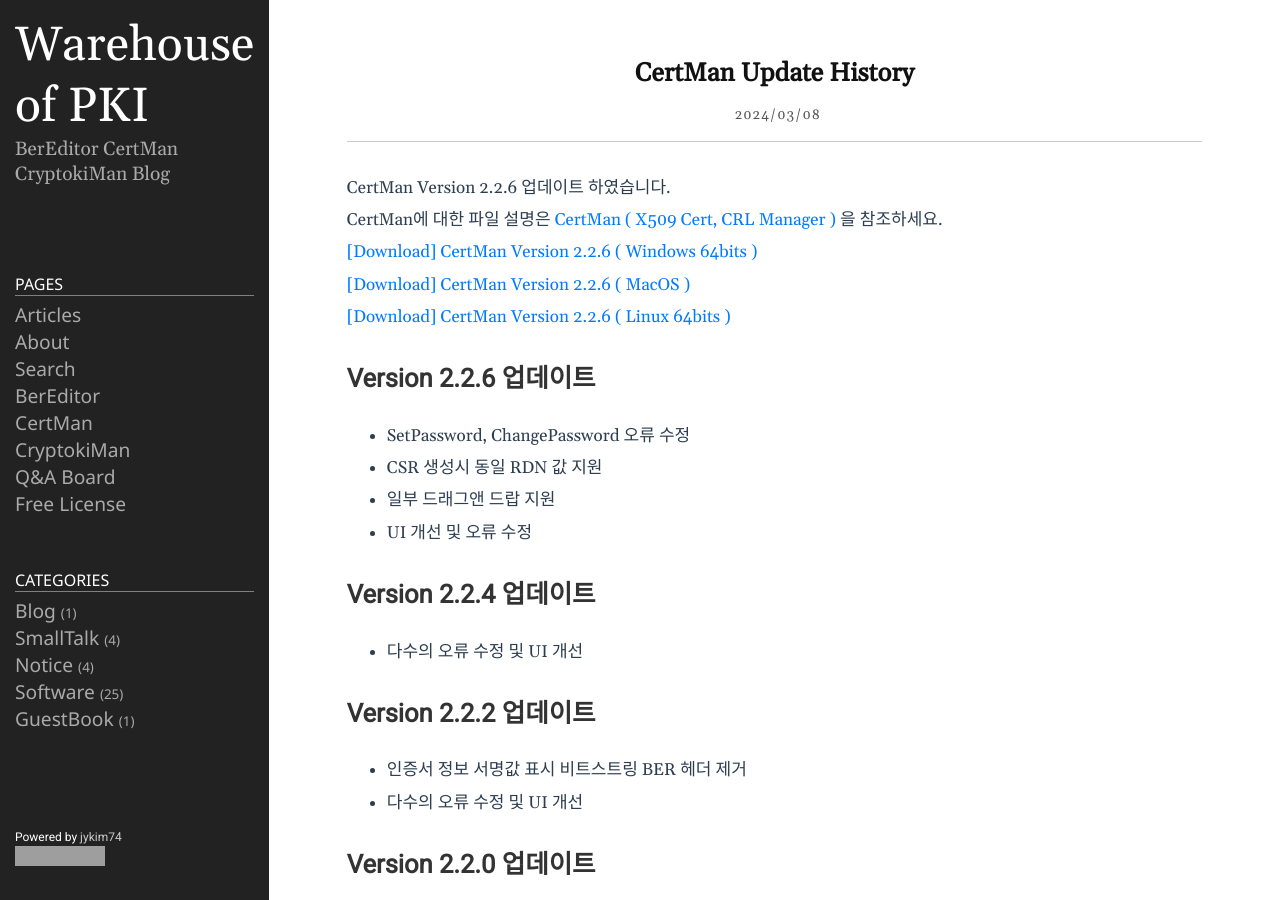
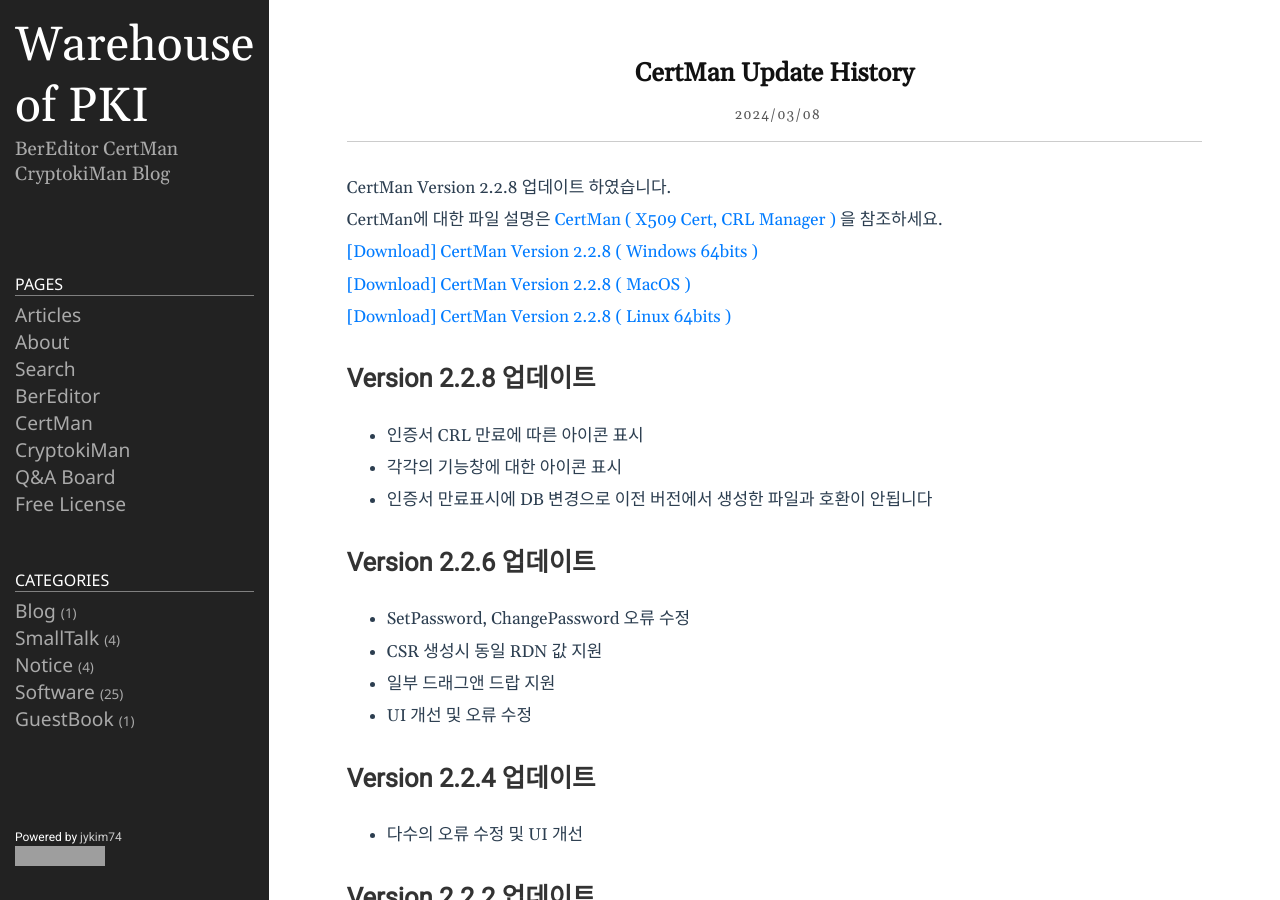
Before and after one commit to jykim74/jykim74.github.io, a Jekyll site: the page built from _posts/2024-03-08-CertManUpdate.md, in a window 1280 px wide and 900 px high. Built offline with Jekyll 4.4.1, drawn with Linux system fonts in a browser that asks for light colours; nearby versions of some CDN libraries; comment, search, counter and statistics services are not loaded; grey boxes are pictures that could not be loaded.

Commit message:
All version up 적용

```diff
--- a/_posts/2023-04-13-BerEditor.markdown
+++ b/_posts/2023-04-13-BerEditor.markdown
@@ -16,11 +16,11 @@
 
 This is a program I made personally, so if you have any questions or bugs, use [Google Groups]( https://groups.google.com/g/bereditor, "Google Groups" )
 
-[[Download] BerEditor Version 2.7.0 (Win64)]( https://jykim74.github.io/msi/BerEditor-enV270.msi "BerEditor" )
+[[Download] BerEditor Version 2.7.2 (Win64)]( https://jykim74.github.io/msi/BerEditor-enV272.msi "BerEditor" )
 
-[[Download] BerEditor Version 2.7.0 (MacOS)]( https://jykim74.github.io/dmg/BerEditorV270.dmg "BerEditor" )
+[[Download] BerEditor Version 2.7.2 (MacOS)]( https://jykim74.github.io/dmg/BerEditorV272.dmg "BerEditor" )
 
-[[Download] BerEditor Version 2.7.0 (Linux64)]( https://jykim74.github.io/zip/BerEditorV270.zip "BerEditor" )
+[[Download] BerEditor Version 2.7.2 (Linux64)]( https://jykim74.github.io/zip/BerEditorV272.zip "BerEditor" )
 
 If you would like to receive a license, simply write a request in [Free License Request](https::/jykim7.mycafe24.com/user_reg.php) and you can receive a trial (30-day) license.
 Of course, you can apply for a license multiple times.
--- a/_posts/2023-04-13-CertMan.markdown
+++ b/_posts/2023-04-13-CertMan.markdown
@@ -10,11 +10,11 @@
 The file can be downloaded from this page link (size is about 30M)
 This is a program I made personally, so if you have any questions or bugs, please Use [Google Groups]( https://groups.google.com/g/certman, "Google Groups" )
 
-[[Download] CertMan Version 2.2.6 (Win64)](https://jykim74.github.io/msi/CertMan-enV226.msi "CertMan")
+[[Download] CertMan Version 2.2.8 (Win64)](https://jykim74.github.io/msi/CertMan-enV228.msi "CertMan")
 
-[[Download] CertMan Version 2.2.6 (MacOS)](https://jykim74.github.io/dmg/CertManV226.dmg, "CertMan")
+[[Download] CertMan Version 2.2.8 (MacOS)](https://jykim74.github.io/dmg/CertManV228.dmg, "CertMan")
 
-[[Download] CertMan Version 2.2.6 (Linux64)](https://jykim74.github.io/zip/CertManV226.zip, "CertMan")
+[[Download] CertMan Version 2.2.8 (Linux64)](https://jykim74.github.io/zip/CertManV228.zip, "CertMan")
 
 If you would like to receive a license, simply write a request in [Free License Request](https::/jykim7.mycafe24.com/user_reg.php) and you can receive a trial (30-day) license.
 Of course, you can apply for a license multiple times.
--- a/_posts/2023-04-13-CryptokiMan.markdown
+++ b/_posts/2023-04-13-CryptokiMan.markdown
@@ -10,11 +10,11 @@
 Actually, the module test was done with the library downloaded from https://www.opendnssec.org/softhsm/.
 This is a program I made personally, so if you have any questions or bugs, use [Google Groups]( https://groups.google.com/g/cryptokiman, "Google Groups" )
 
-[[Download] CryptokiMan Version 2.2.4 (Win64)](https://jykim74.github.io/msi/CryptokiMan-enV224.msi "CryptokiMan")
+[[Download] CryptokiMan Version 2.2.6 (Win64)](https://jykim74.github.io/msi/CryptokiMan-enV226.msi "CryptokiMan")
 
-[[Download] CryptokiMan Version 2.2.4 (MacOS)](https://jykim74.github.io/dmg/CryptokiManV224.dmg, "CryptokiMan")
+[[Download] CryptokiMan Version 2.2.6 (MacOS)](https://jykim74.github.io/dmg/CryptokiManV226.dmg, "CryptokiMan")
 
-[[Download] CryptokiMan Version 2.2.4 (Linux64)](https://jykim74.github.io/zip/CryptokiManV224.zip, "CryptokiMan")
+[[Download] CryptokiMan Version 2.2.6 (Linux64)](https://jykim74.github.io/zip/CryptokiManV226.zip, "CryptokiMan")
 
 If you would like to receive a license, simply write a request in [Free License Request](https::/jykim7.mycafe24.com/user_reg.php) and you can receive a trial (30-day) license.
 Of course, you can apply for a license multiple times.
--- a/_posts/2024-03-08-CertManUpdate.md
+++ b/_posts/2024-03-08-CertManUpdate.md
@@ -4,12 +4,17 @@
 tags: [X.509,Cert,Certificate,CRL,RSA,ECDSA,PKI,PQC,ML-DSA,SLH-DSA]
 category: Software
 ---
-CertMan Version 2.2.6 업데이트 하였습니다.
+CertMan Version 2.2.8 업데이트 하였습니다.
 CertMan에 대한 파일 설명은 [CertMan ( X509 Cert, CRL Manager )](https://jykim74.tistory.com/37) 을 참조하세요.
 
-[\[Download\] CertMan Version 2.2.6 ( Windows 64bits )](https://jykim74.github.io/msi/CertMan-enV226.msi)
-[\[Download\] CertMan Version 2.2.6 ( MacOS )](https://jykim74.github.io/dmg/CertManV226.dmg)
-[\[Download\] CertMan Version 2.2.6 ( Linux 64bits )](https://jykim74.github.io/zip/CertManV226.zip)
+[\[Download\] CertMan Version 2.2.8 ( Windows 64bits )](https://jykim74.github.io/msi/CertMan-enV228.msi)
+[\[Download\] CertMan Version 2.2.8 ( MacOS )](https://jykim74.github.io/dmg/CertManV228.dmg)
+[\[Download\] CertMan Version 2.2.8 ( Linux 64bits )](https://jykim74.github.io/zip/CertManV228.zip)
+
+## Version 2.2.8 업데이트
+- 인증서 CRL 만료에 따른 아이콘 표시
+- 각각의 기능창에 대한 아이콘 표시
+- 인증서 만료표시에 DB 변경으로 이전 버전에서 생성한 파일과 호환이 안됩니다
 
 ## Version 2.2.6 업데이트
 - SetPassword, ChangePassword 오류 수정
--- a/appcast/bereditor_appcast_mac.xml
+++ b/appcast/bereditor_appcast_mac.xml
@@ -5,10 +5,10 @@
 		<description>Feed for BerEditor updates</description>
 		<language>en</language>
 		<item>
-			<title>Version 2.7.0</title>
+			<title>Version 2.7.2</title>
 			<sparkle:releaseNotesLink>https://jykim74.github.io/software/2024/03/08/BerEditorUpdate.html</sparkle:releaseNotesLink>
-			<enclosure url="https://jykim74.github.io/dmg/BerEditorV270.dmg" sparkle:version="2.7.0"
-			sparkle:edSignature="pM+bSGFdVwRlwEMqjd76WqY87PqCVC++hjyUqvf1r+4gJ3g5iXV99fUtntFW9nOFPJppFqoeskNlRFUmHwpjAA==" length="32816469"
+			<enclosure url="https://jykim74.github.io/dmg/BerEditorV272.dmg" sparkle:version="2.7.2"
+			sparkle:edSignature="4dm1+TeKJ1I6S5RCxluxASIGXNYQtq2Li6QVlaTU0dyY/TTn32uMy0avxafh4zpyJsL/gsLq174kMhxKMk3pCw==" length="32847325"
 			type="application/octet-stream"/>
 		</item>
 	</channel>
--- a/appcast/bereditor_appcast_mac_ko.xml
+++ b/appcast/bereditor_appcast_mac_ko.xml
@@ -5,10 +5,10 @@
 		<description>Feed for BerEditor updates</description>
 		<language>en</language>
 		<item>
-			<title>Version 2.7.0</title>
+			<title>Version 2.7.2</title>
 			<sparkle:releaseNotesLink>https://jykim74.github.io/software/2024/03/08/BerEditorUpdate.html</sparkle:releaseNotesLink>
-			<enclosure url="https://jykim74.github.io/dmg/BerEditorV270.dmg" sparkle:version="2.7.0"
-			sparkle:edSignature="pM+bSGFdVwRlwEMqjd76WqY87PqCVC++hjyUqvf1r+4gJ3g5iXV99fUtntFW9nOFPJppFqoeskNlRFUmHwpjAA==" length="32816469"
+			<enclosure url="https://jykim74.github.io/dmg/BerEditorV272.dmg" sparkle:version="2.7.2"
+			sparkle:edSignature="4dm1+TeKJ1I6S5RCxluxASIGXNYQtq2Li6QVlaTU0dyY/TTn32uMy0avxafh4zpyJsL/gsLq174kMhxKMk3pCw==" length="32847325"
 			type="application/octet-stream"/>
 		</item>
 	</channel>
--- a/appcast/bereditor_appcast_win.xml
+++ b/appcast/bereditor_appcast_win.xml
@@ -5,9 +5,9 @@
 		<description>Feed for BerEditor updates</description>
 		<language>en</language>
 		<item>
-			<title>Version 2.7.0</title>
+			<title>Version 2.7.2</title>
 			<sparkle:releaseNotesLink>https://jykim74.github.io/software/2024/03/08/BerEditorUpdate.html</sparkle:releaseNotesLink>
-			<enclosure url="https://jykim74.github.io/msi/BerEditor-enV270.msi" sparkle:version="2.7.0" length="0" type="application/octet-stream"/>
+			<enclosure url="https://jykim74.github.io/msi/BerEditor-enV272.msi" sparkle:version="2.7.2" length="0" type="application/octet-stream"/>
 		</item>
 	</channel>
 </rss>
--- a/appcast/bereditor_appcast_win_ko.xml
+++ b/appcast/bereditor_appcast_win_ko.xml
@@ -5,9 +5,9 @@
 		<description>Feed for BerEditor updates</description>
 		<language>en</language>
 		<item>
-			<title>Version 2.7.0</title>
+			<title>Version 2.7.2</title>
 			<sparkle:releaseNotesLink>https://jykim74.github.io/software/2024/03/08/BerEditorUpdate.html</sparkle:releaseNotesLink>
-			<enclosure url="https://jykim74.github.io/msi/BerEditor-enV270.msi" sparkle:version="2.7.0" length="0" type="application/octet-stream"/>
+			<enclosure url="https://jykim74.github.io/msi/BerEditor-enV272.msi" sparkle:version="2.7.2" length="0" type="application/octet-stream"/>
 		</item>
 	</channel>
 </rss>
--- a/appcast/certman_appcast_mac.xml
+++ b/appcast/certman_appcast_mac.xml
@@ -5,10 +5,10 @@
 		<description>Feed for CertMan updates</description>
 		<language>en</language>
 		<item>
-			<title>Version 2.2.6</title>
+			<title>Version 2.2.8</title>
 			<sparkle:releaseNotesLink>https://jykim74.github.io/software/2024/03/08/CertManUpdate.html</sparkle:releaseNotesLink>
-			<enclosure url="https://jykim74.github.io/dmg/CertManV226.dmg" sparkle:version="2.2.6"
-			sparkle:edSignature="l8s0JcgjCKxSl+3mOzPCWE/WxW4jl35OmNldcMXIbF9e5pn8ewWL2+es6jHe2a6eUra2LPMvga4GnMusQTp8DQ==" length="17827321"
+			<enclosure url="https://jykim74.github.io/dmg/CertManV228.dmg" sparkle:version="2.2.8"
+			sparkle:edSignature="pBt29kYqx3UhaN5fEDJpeUo1XpTZdwU3Tz/aKrPwQVvlDHGIY4s8IHpXEt06wkJ+GiQRnThpi2ZiIYOX3YKCCg==" length="17888057"
 			type="application/octet-stream"/>
 		</item>
 	</channel>
--- a/appcast/certman_appcast_mac_ko.xml
+++ b/appcast/certman_appcast_mac_ko.xml
@@ -5,10 +5,10 @@
 		<description>Feed for CertMan updates</description>
 		<language>en</language>
 		<item>
-			<title>Version 2.2.6</title>
+			<title>Version 2.2.8</title>
 			<sparkle:releaseNotesLink>https://jykim74.github.io/software/2024/03/08/CertManUpdate.html</sparkle:releaseNotesLink>
-			<enclosure url="https://jykim74.github.io/dmg/CertManV226.dmg" sparkle:version="2.2.6"
-			sparkle:edSignature="l8s0JcgjCKxSl+3mOzPCWE/WxW4jl35OmNldcMXIbF9e5pn8ewWL2+es6jHe2a6eUra2LPMvga4GnMusQTp8DQ==" length="17827321"
+			<enclosure url="https://jykim74.github.io/dmg/CertManV228.dmg" sparkle:version="2.2.8"
+			sparkle:edSignature="pBt29kYqx3UhaN5fEDJpeUo1XpTZdwU3Tz/aKrPwQVvlDHGIY4s8IHpXEt06wkJ+GiQRnThpi2ZiIYOX3YKCCg==" length="17888057"
 			type="application/octet-stream"/>
 		</item>
 	</channel>
--- a/appcast/certman_appcast_win.xml
+++ b/appcast/certman_appcast_win.xml
@@ -5,9 +5,9 @@
 		<description>Feed for CertMan updates</description>
 		<language>en</language>
 		<item>
-			<title>Version 2.2.6</title>
+			<title>Version 2.2.8</title>
 			<sparkle:releaseNotesLink>https://jykim74.github.io/software/2024/03/08/CertManUpdate.html</sparkle:releaseNotesLink>
-			<enclosure url="https://jykim74.github.io/msi/CertMan-enV226.msi" sparkle:version="2.2.6" length="0" type="application/octet-stream"/>
+			<enclosure url="https://jykim74.github.io/msi/CertMan-enV228.msi" sparkle:version="2.2.8" length="0" type="application/octet-stream"/>
 		</item>
 	</channel>
 </rss>
--- a/appcast/certman_appcast_win_ko.xml
+++ b/appcast/certman_appcast_win_ko.xml
@@ -5,9 +5,9 @@
 		<description>Feed for CertMan updates</description>
 		<language>en</language>
 		<item>
-			<title>Version 2.2.6</title>
+			<title>Version 2.2.8</title>
 			<sparkle:releaseNotesLink>https://jykim74.github.io/software/2024/03/08/CertManUpdate.html</sparkle:releaseNotesLink>
-			<enclosure url="https://jykim74.github.io/msi/CertMan-enV226.msi" sparkle:version="2.2.6" length="0" type="application/octet-stream"/>
+			<enclosure url="https://jykim74.github.io/msi/CertMan-enV228.msi" sparkle:version="2.2.8" length="0" type="application/octet-stream"/>
 		</item>
 	</channel>
 </rss>
--- a/appcast/cryptokiman_appcast_mac.xml
+++ b/appcast/cryptokiman_appcast_mac.xml
@@ -5,10 +5,10 @@
 		<description>Feed for CryptokiMan updates</description>
 		<language>en</language>
 		<item>
-			<title>Version 2.2.4</title>
+			<title>Version 2.2.6</title>
 			<sparkle:releaseNotesLink>https://jykim74.github.io/software/2024/03/08/CryptokiUpdate.html</sparkle:releaseNotesLink>
-			<enclosure url="https://jykim74.github.io/dmg/CryptokiManV224.dmg" sparkle:version="2.2.4"
-			sparkle:edSignature="C4XlU/9nMpdMPsXnRYp2XPBGVDxtQjmHzN5n3UtP+vnT068Abkhal/J5ppzseXZmlkjEvS0YMOeWoY+gGFkZAA==" length="17357216"
+			<enclosure url="https://jykim74.github.io/dmg/CryptokiManV226.dmg" sparkle:version="2.2.6"
+			sparkle:edSignature="v3pl/3PoSbHDLuBCuNkb2/6ss6t7MOeMh4qOO+4t5tX6HTJaoGr0p8Ul60xzLKn884VdU3G+i028hlIIJEK5Cw==" length="17341201"
 			type="application/octet-stream"/>
 		</item>
 	</channel>
--- a/appcast/cryptokiman_appcast_mac_ko.xml
+++ b/appcast/cryptokiman_appcast_mac_ko.xml
@@ -5,10 +5,10 @@
 		<description>Feed for CryptokiMan updates</description>
 		<language>en</language>
 		<item>
-			<title>Version 2.2.4</title>
+			<title>Version 2.2.6</title>
 			<sparkle:releaseNotesLink>https://jykim74.github.io/software/2024/03/08/CryptokiUpdate.html</sparkle:releaseNotesLink>
-			<enclosure url="https://jykim74.github.io/dmg/CryptokiManV224.dmg" sparkle:version="2.2.4"
-			sparkle:edSignature="C4XlU/9nMpdMPsXnRYp2XPBGVDxtQjmHzN5n3UtP+vnT068Abkhal/J5ppzseXZmlkjEvS0YMOeWoY+gGFkZAA==" length="17357216"
+			<enclosure url="https://jykim74.github.io/dmg/CryptokiManV226.dmg" sparkle:version="2.2.6"
+			sparkle:edSignature="v3pl/3PoSbHDLuBCuNkb2/6ss6t7MOeMh4qOO+4t5tX6HTJaoGr0p8Ul60xzLKn884VdU3G+i028hlIIJEK5Cw==" length="17341201"
 			type="application/octet-stream"/>
 		</item>
 	</channel>
--- a/appcast/cryptokiman_appcast_win.xml
+++ b/appcast/cryptokiman_appcast_win.xml
@@ -5,9 +5,9 @@
 		<description>Feed for CryptokiMan updates</description>
 		<language>en</language>
 		<item>
-			<title>Version 2.2.4</title>
+			<title>Version 2.2.6</title>
 			<sparkle:releaseNotesLink>https://jykim74.github.io/software/2024/03/08/CryptokiUpdate.html</sparkle:releaseNotesLink>
-			<enclosure url="https://jykim74.github.io/msi/CryptokiMan-enV224.msi" sparkle:version="2.2.4" length="0" type="application/octet-stream"/>
+			<enclosure url="https://jykim74.github.io/msi/CryptokiMan-enV226.msi" sparkle:version="2.2.6" length="0" type="application/octet-stream"/>
 		</item>
 	</channel>
 </rss>
--- a/appcast/cryptokiman_appcast_win_ko.xml
+++ b/appcast/cryptokiman_appcast_win_ko.xml
@@ -5,9 +5,9 @@
 		<description>Feed for CryptokiMan updates</description>
 		<language>en</language>
 		<item>
-			<title>Version 2.2.4</title>
+			<title>Version 2.2.6</title>
 			<sparkle:releaseNotesLink>https://jykim74.github.io/software/2024/03/08/CryptokiUpdate.html</sparkle:releaseNotesLink>
-			<enclosure url="https://jykim74.github.io/msi/CryptokiMan-enV224.msi" sparkle:version="2.2.4" length="0" type="application/octet-stream"/>
+			<enclosure url="https://jykim74.github.io/msi/CryptokiMan-enV226.msi" sparkle:version="2.2.6" length="0" type="application/octet-stream"/>
 		</item>
 	</channel>
 </rss>
```
Also changed, not shown: _posts/2024-03-08-BerEditorUpdate.md (+8 -4 lines), _posts/2024-03-08-CryptokiUpdate.md (+7 -4 lines).
